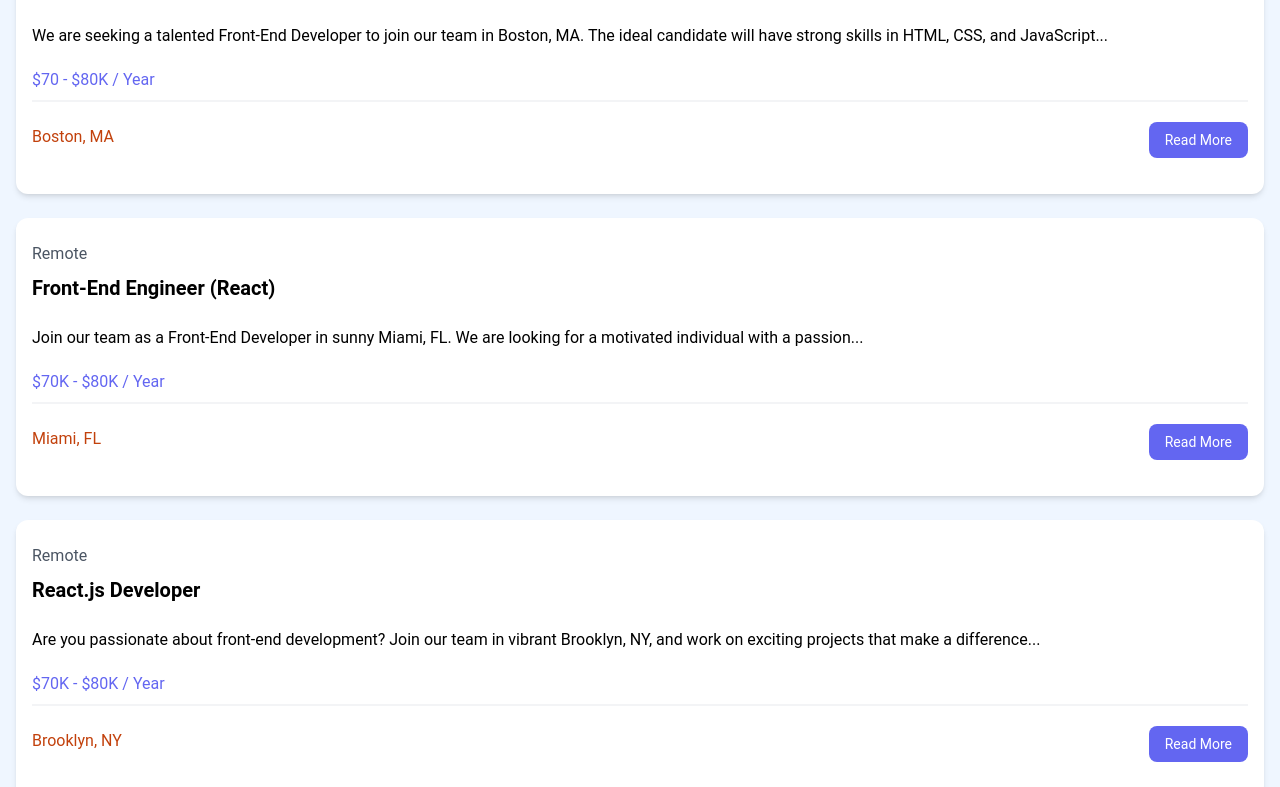
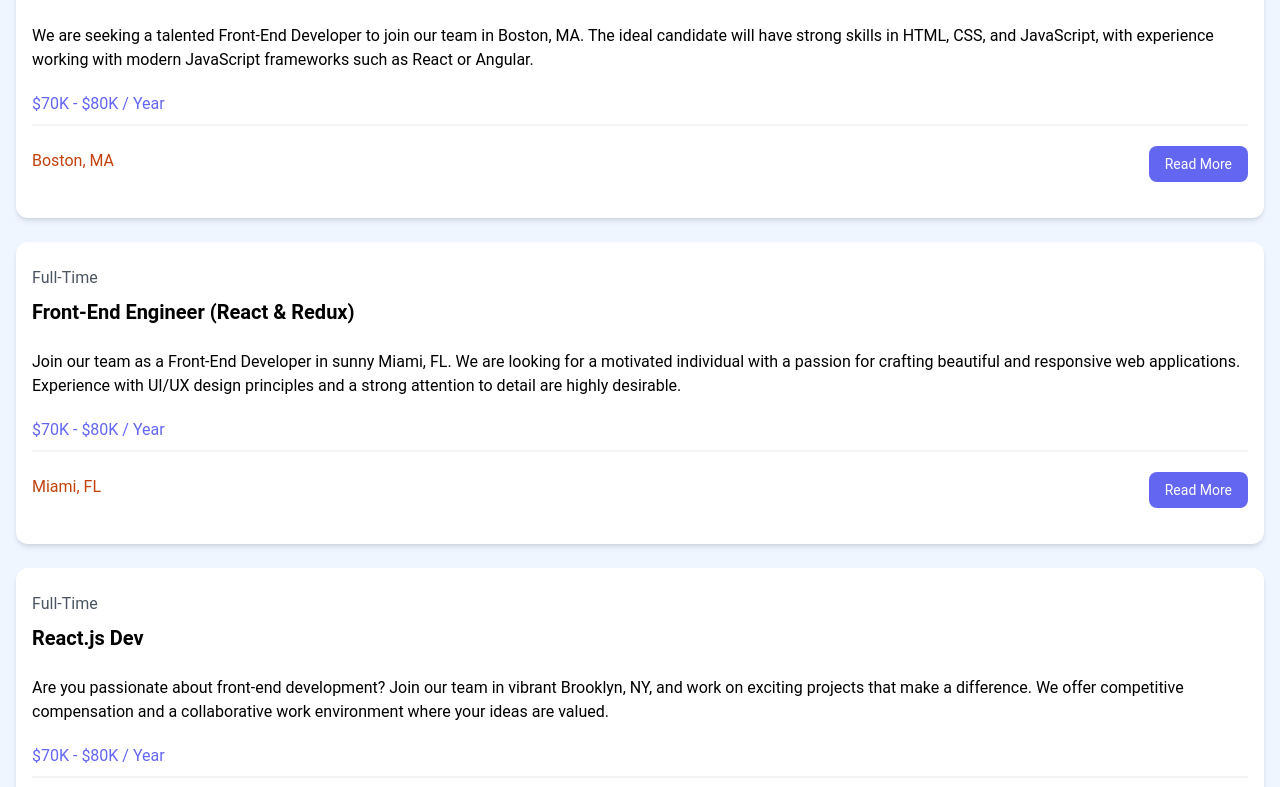
Before and after one commit to MellowMeh/react-job-listing-site, a React (Vite) app: page /jobs in a window 1280 px wide. Shown: the part 800-1587 px from the top of the page. Built offline with nearby package versions, Linux system fonts and the light colour scheme.

Commit message:
Refactor job listings to component

```diff
--- a/src/App.jsx
+++ b/src/App.jsx
@@ -1,6 +1,7 @@
 import HomeCards from "./components/HomeCards";
 import Hero from "./components/Hero";
 import Navbar from "./components/Navbar";
+import JobListings from "./components/JobListings";
 
 const App = () => {
   return (
@@ -8,115 +9,7 @@
       <Navbar />
       <Hero />
       <HomeCards />
-
-
-      {/* <!-- Browse Jobs --> */}
-      <section className="bg-blue-50 px-4 py-10">
-        <div className="container-xl lg:container m-auto">
-          <h2 className="text-3xl font-bold text-indigo-500 mb-6 text-center">
-            Browse Jobs
-          </h2>
-          <div className="grid grid-cols-1 md:grid-cols-3 gap-6">
-            {/* <!-- Job Listing 1 --> */}
-            <div className="bg-white rounded-xl shadow-md relative">
-              <div className="p-4">
-                <div className="mb-6">
-                  <div className="text-gray-600 my-2">Full-Time</div>
-                  <h3 className="text-xl font-bold">Senior React Developer</h3>
-                </div>
-
-                <div className="mb-5">
-                  We are seeking a talented Front-End Developer to join our team
-                  in Boston, MA. The ideal candidate will have strong skills in
-                  HTML, CSS, and JavaScript...
-                </div>
-
-                <h3 className="text-indigo-500 mb-2">$70 - $80K / Year</h3>
-
-                <div className="border border-gray-100 mb-5"></div>
-
-                <div className="flex flex-col lg:flex-row justify-between mb-4">
-                  <div className="text-orange-700 mb-3">
-                    <i className="fa-solid fa-location-dot text-lg"></i>
-                    Boston, MA
-                  </div>
-                  <a
-                    href="job.html"
-                    className="h-[36px] bg-indigo-500 hover:bg-indigo-600 text-white px-4 py-2 rounded-lg text-center text-sm"
-                  >
-                    Read More
-                  </a>
-                </div>
-              </div>
-            </div>
-            {/* <!-- Job Listing 2 --> */}
-            <div className="bg-white rounded-xl shadow-md relative">
-              <div className="p-4">
-                <div className="mb-6">
-                  <div className="text-gray-600 my-2">Remote</div>
-                  <h3 className="text-xl font-bold">
-                    Front-End Engineer (React)
-                  </h3>
-                </div>
-
-                <div className="mb-5">
-                  Join our team as a Front-End Developer in sunny Miami, FL. We
-                  are looking for a motivated individual with a passion...
-                </div>
-
-                <h3 className="text-indigo-500 mb-2">$70K - $80K / Year</h3>
-
-                <div className="border border-gray-100 mb-5"></div>
-
-                <div className="flex flex-col lg:flex-row justify-between mb-4">
-                  <div className="text-orange-700 mb-3">
-                    <i className="fa-solid fa-location-dot text-lg"></i>
-                    Miami, FL
-                  </div>
-                  <a
-                    href="job.html"
-                    className="h-[36px] bg-indigo-500 hover:bg-indigo-600 text-white px-4 py-2 rounded-lg text-center text-sm"
-                  >
-                    Read More
-                  </a>
-                </div>
-              </div>
-            </div>
-            {/* <!-- Job Listing 3 --> */}
-            <div className="bg-white rounded-xl shadow-md relative">
-              <div className="p-4">
-                <div className="mb-6">
-                  <div className="text-gray-600 my-2">Remote</div>
-                  <h3 className="text-xl font-bold">React.js Developer</h3>
-                </div>
-
-                <div className="mb-5">
-                  Are you passionate about front-end development? Join our team
-                  in vibrant Brooklyn, NY, and work on exciting projects that
-                  make a difference...
-                </div>
-
-                <h3 className="text-indigo-500 mb-2">$70K - $80K / Year</h3>
-
-                <div className="border border-gray-100 mb-5"></div>
-
-                <div className="flex flex-col lg:flex-row justify-between mb-4">
-                  <div className="text-orange-700 mb-3">
-                    <i className="fa-solid fa-location-dot text-lg"></i>
-                    Brooklyn, NY
-                  </div>
-                  <a
-                    href="job.html"
-                    className="h-[36px] bg-indigo-500 hover:bg-indigo-600 text-white px-4 py-2 rounded-lg text-center text-sm"
-                  >
-                    Read More
-                  </a>
-                </div>
-              </div>
-            </div>
-          </div>
-        </div>
-      </section>
+      <JobListings />
 
       <section className="m-auto max-w-lg my-10 px-6">
         <a
--- /dev/null
+++ b/src/components/JobListing.jsx
@@ -0,0 +1,36 @@
+/* eslint-disable react/prop-types */
+const JobListing = ({ job }) => {
+  return (
+    <>
+      <div className="bg-white rounded-xl shadow-md relative" key={job.id}>
+        <div className="p-4">
+          <div className="mb-6">
+            <div className="text-gray-600 my-2">{job.type}</div>
+            <h3 className="text-xl font-bold">{job.title}</h3>
+          </div>
+
+          <div className="mb-5">{job.description}</div>
+
+          <h3 className="text-indigo-500 mb-2">{job.salary} / Year</h3>
+
+          <div className="border border-gray-100 mb-5"></div>
+
+          <div className="flex flex-col lg:flex-row justify-between mb-4">
+            <div className="text-orange-700 mb-3">
+              <i className="fa-solid fa-location-dot text-lg"></i>
+              {job.location}
+            </div>
+            <a
+              href={`/job/${job.id}`}
+              className="h-[36px] bg-indigo-500 hover:bg-indigo-600 text-white px-4 py-2 rounded-lg text-center text-sm"
+            >
+              Read More
+            </a>
+          </div>
+        </div>
+      </div>
+    </>
+  );
+};
+
+export default JobListing;
--- /dev/null
+++ b/src/components/JobListings.jsx
@@ -0,0 +1,26 @@
+import jobs from "../jobs.json";
+import JobListing from "./JobListing";
+
+const JobListings = () => {
+  const recentJobs = jobs.slice(0, 3)
+
+  return (
+    <>
+      {/* <!-- Browse Jobs --> */}
+      <section className="bg-blue-50 px-4 py-10">
+        <div className="container-xl lg:container m-auto">
+          <h2 className="text-3xl font-bold text-indigo-500 mb-6 text-center">
+            Browse Jobs
+          </h2>
+          <div className="grid grid-cols-1 md:grid-cols-3 gap-6">
+            {recentJobs.map((job) => (
+              <JobListing key={job.id}  job={job} />
+            ))}
+          </div>
+        </div>
+      </section>
+    </>
+  );
+};
+
+export default JobListings;
--- a/src/jobs.json
+++ b/src/jobs.json
@@ -1,5 +1,4 @@
-{
-  "jobs": [
+[
   {
     "id": "1",
     "title": "Senior React Developer",
@@ -85,4 +84,3 @@
     }
   }
 ]
-}
```
Lines whose indentation alone changed are shown as unchanged.
